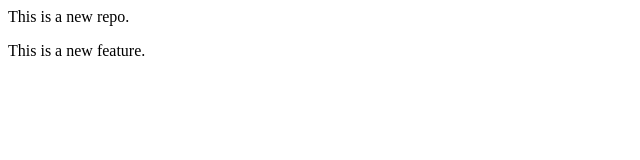
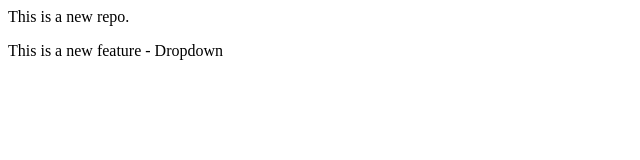
Before and after one commit to raeeshashmi/localrepo, a plain HTML site: page index.html in a window 1280 px wide. Shown: the full height of the page, 0-640 px from the left. Drawn offline with Linux system fonts and the light colour scheme.

Commit message:
Add Dropdown

```diff
--- a/index.html
+++ b/index.html
@@ -1,2 +1,2 @@
 <p>This is a new repo.</p>
-<p>This is a new feature.</p>
+<p>This is a new feature - Dropdown</p>
```
